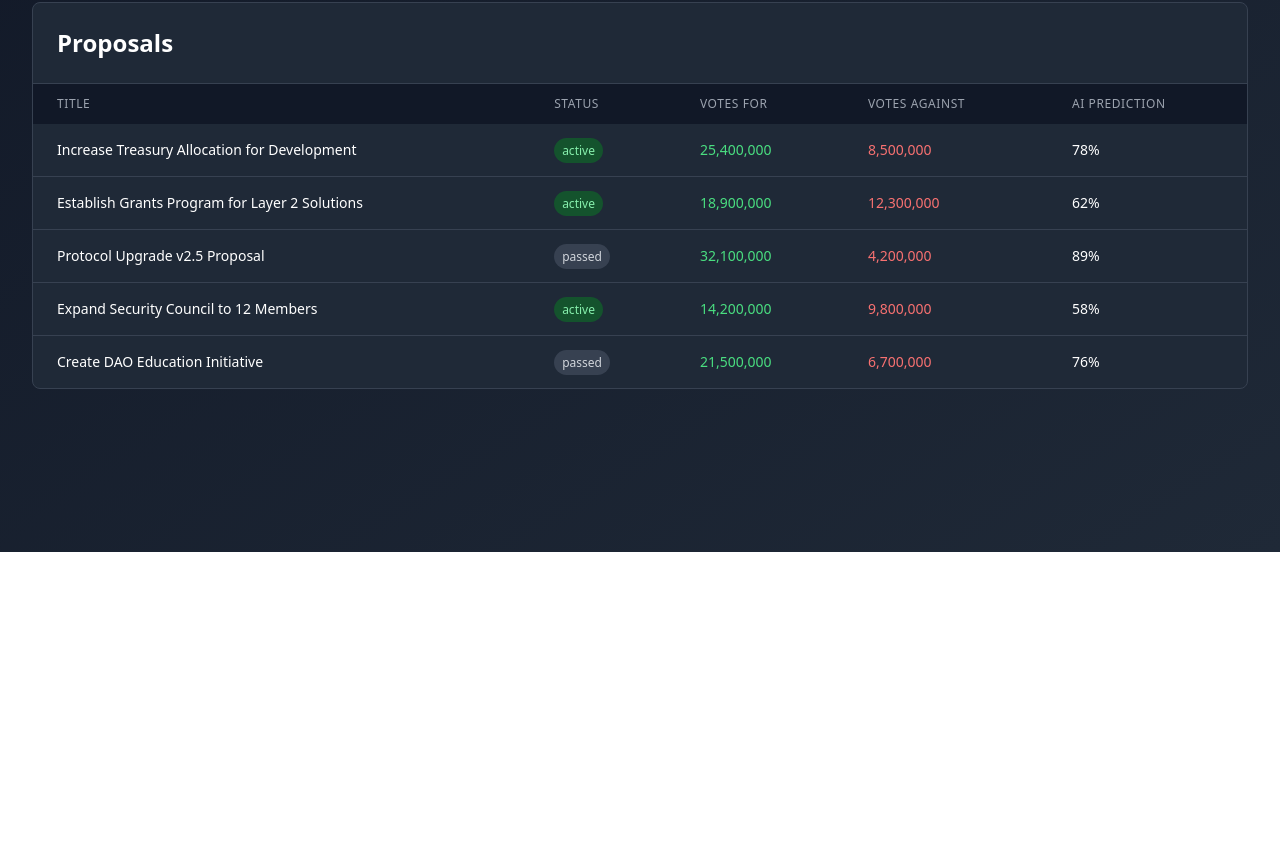
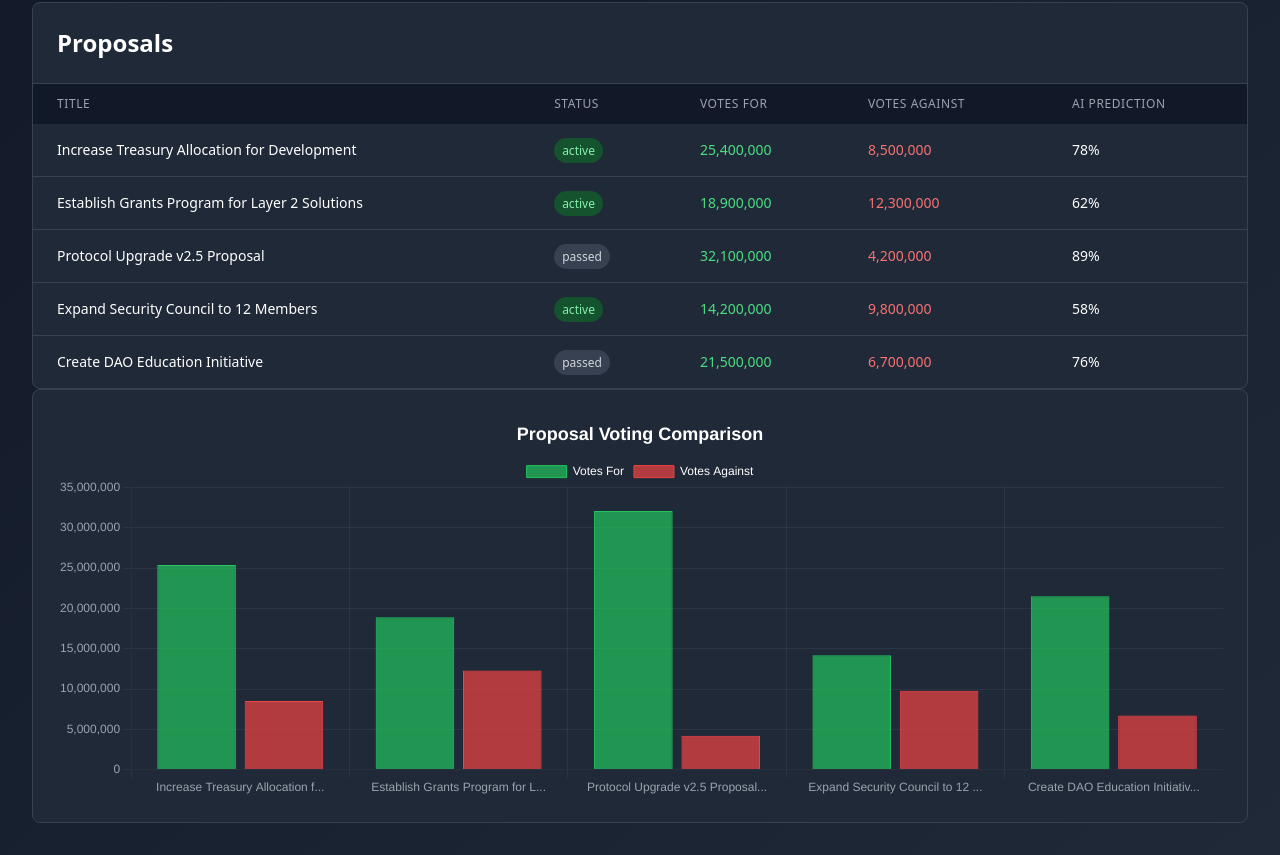
Before and after one commit to danvolsky-source/dao-data-ai, a Next.js app: page / in a window 1280 px wide. Shown: the part 248-1103 px from the top of the page. Before the commit the page ends 800 px from the top, so only its background shows below. Built offline with nearby package versions, Linux system fonts and the light colour scheme.

Commit message:
Add ProposalsChart component to dashboard

```diff
--- a/app/components/DaoAnalyticsDashboard.tsx
+++ b/app/components/DaoAnalyticsDashboard.tsx
@@ -1,6 +1,7 @@
 'use client';
 
 import React, { useState, useEffect } from 'react';
+import ProposalsChart from './ProposalsChart';
 
 interface ProposalData {
   id: string;
@@ -136,6 +137,9 @@ const DaoAnalyticsDashboard = () => {
           </table>
         </div>
       </div>
+
+      {/* Voting Comparison Chart */}
+      <ProposalsChart proposals={proposals} />
     </div>
   );
 };
```
